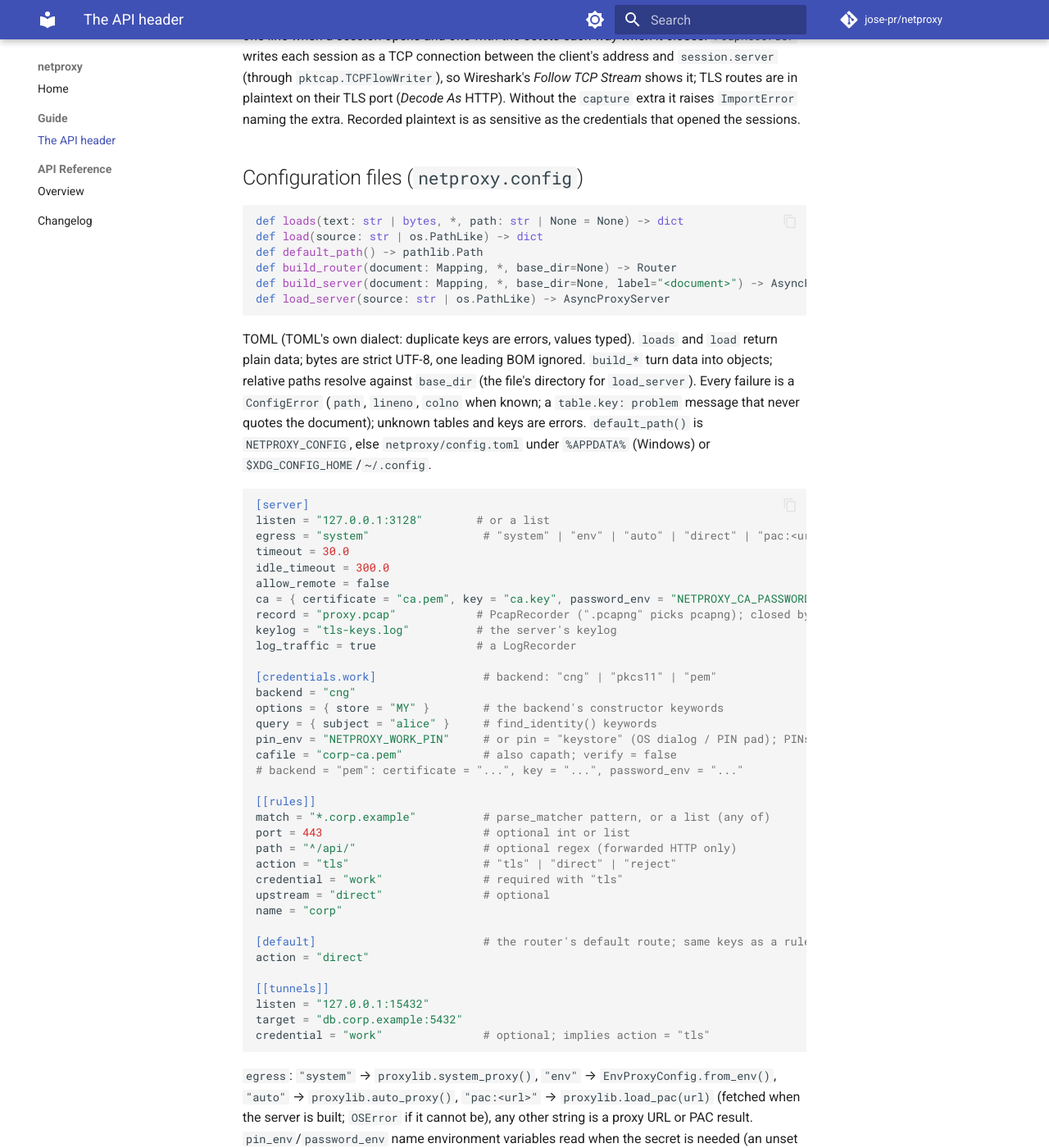
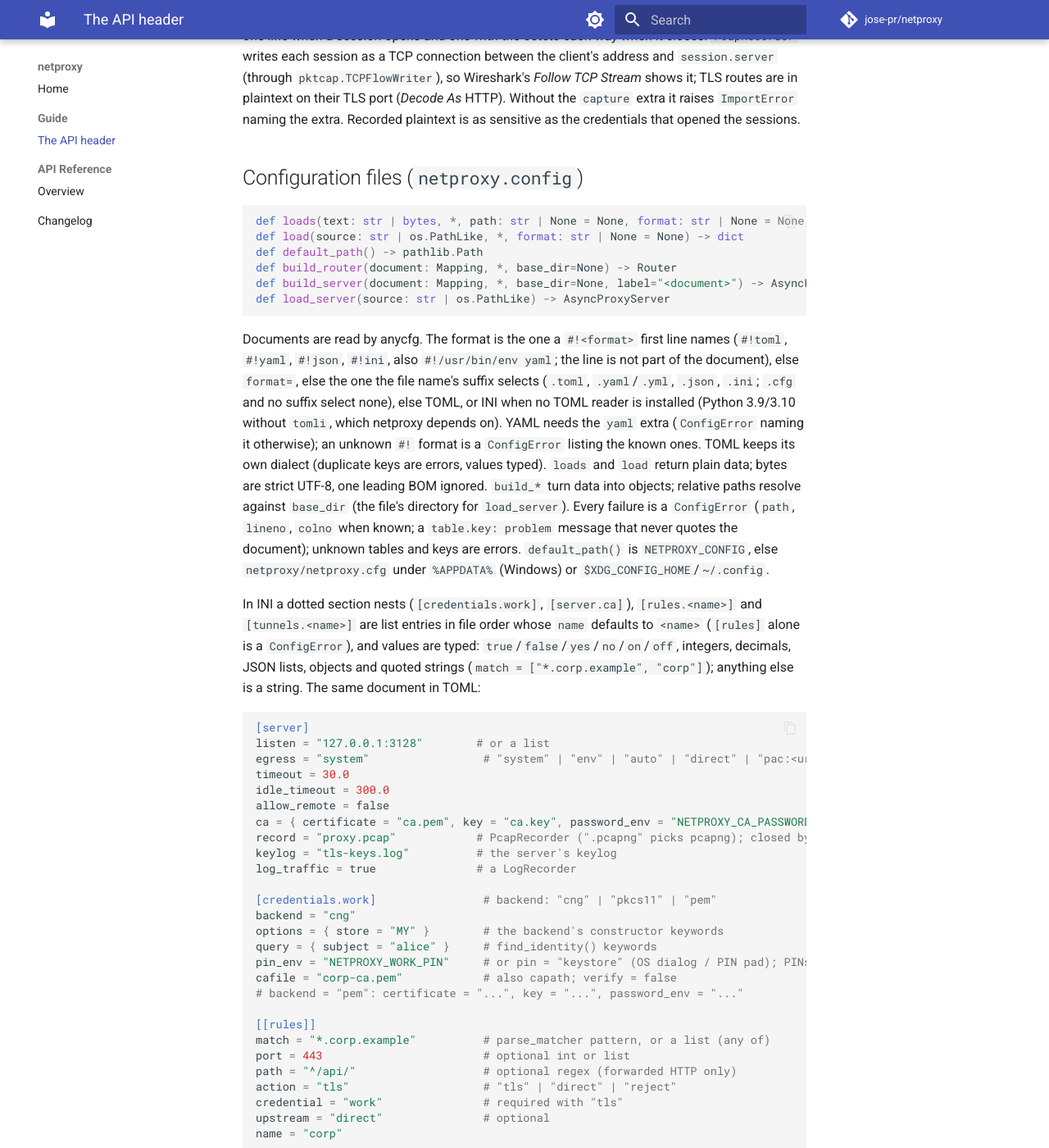
Before and after one commit to jose-pr/netproxy, an MkDocs documentation site: the page built from docs/header.md, in a window 1280 px wide and 1400 px high, scrolled down 6768 px. Shown: the whole window at 82% size. Built offline with MkDocs 1.6.1 and Material for MkDocs 9.7.7, drawn with Linux system fonts in a browser that asks for light colours; comment, search, counter and statistics services are not loaded.

Commit message:
docs: configuration formats, the #! line, INI's shape and netproxy.cfg

````diff
--- a/src/netproxy/AGENTS.md
+++ b/src/netproxy/AGENTS.md
@@ -319,22 +319,36 @@ is as sensitive as the credentials that opened the sessions.
 ## Configuration files (`netproxy.config`)
 
 ```python
-def loads(text: str | bytes, *, path: str | None = None) -> dict
-def load(source: str | os.PathLike) -> dict
+def loads(text: str | bytes, *, path: str | None = None, format: str | None = None) -> dict
+def load(source: str | os.PathLike, *, format: str | None = None) -> dict
 def default_path() -> pathlib.Path
 def build_router(document: Mapping, *, base_dir=None) -> Router
 def build_server(document: Mapping, *, base_dir=None, label="<document>") -> AsyncProxyServer
 def load_server(source: str | os.PathLike) -> AsyncProxyServer
 ```
 
-TOML (TOML's own dialect: duplicate keys are errors, values typed). `loads`
-and `load` return plain data; bytes are strict UTF-8, one leading BOM
-ignored. `build_*` turn data into objects; relative paths resolve against
+Documents are read by anycfg. The format is the one a `#!<format>` first
+line names (`#!toml`, `#!yaml`, `#!json`, `#!ini`, also `#!/usr/bin/env
+yaml`; the line is not part of the document), else `format=`, else the one
+the file name's suffix selects (`.toml`, `.yaml`/`.yml`, `.json`, `.ini`;
+`.cfg` and no suffix select none), else TOML, or INI when no TOML reader is
+installed (Python 3.9/3.10 without `tomli`, which netproxy depends on). YAML
+needs the `yaml` extra (`ConfigError` naming it otherwise); an unknown `#!`
+format is a `ConfigError` listing the known ones. TOML keeps its own dialect
+(duplicate keys are errors, values typed). `loads` and `load` return plain
+data; bytes are strict UTF-8, one leading BOM ignored. `build_*` turn data into objects; relative paths resolve against
 `base_dir` (the file's directory for `load_server`). Every failure is a
 `ConfigError` (`path`, `lineno`, `colno` when known; a `table.key: problem`
 message that never quotes the document); unknown tables and keys are errors.
-`default_path()` is `NETPROXY_CONFIG`, else `netproxy/config.toml` under
+`default_path()` is `NETPROXY_CONFIG`, else `netproxy/netproxy.cfg` under
 `%APPDATA%` (Windows) or `$XDG_CONFIG_HOME`/`~/.config`.
+
+In INI a dotted section nests (`[credentials.work]`, `[server.ca]`),
+`[rules.<name>]` and `[tunnels.<name>]` are list entries in file order whose
+`name` defaults to `<name>` (`[rules]` alone is a `ConfigError`), and values
+are typed: `true`/`false`/`yes`/`no`/`on`/`off`, integers, decimals, JSON
+lists, objects and quoted strings (`match = ["*.corp.example", "corp"]`);
+anything else is a string. The same document in TOML:
 
 ```toml
 [server]
````
Also changed, not shown: CHANGELOG.md (+4 -1 lines), README.md (+7 -6 lines), docs/index.md (+3 -2 lines).
